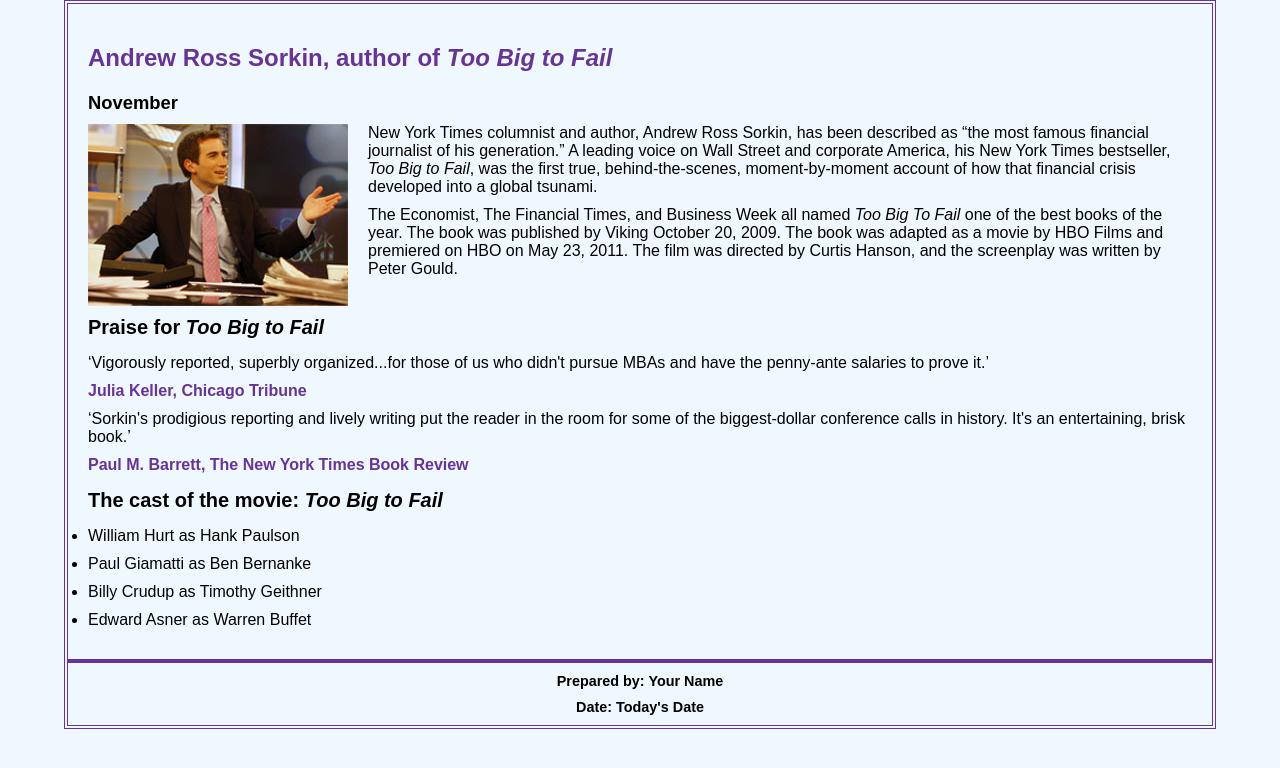
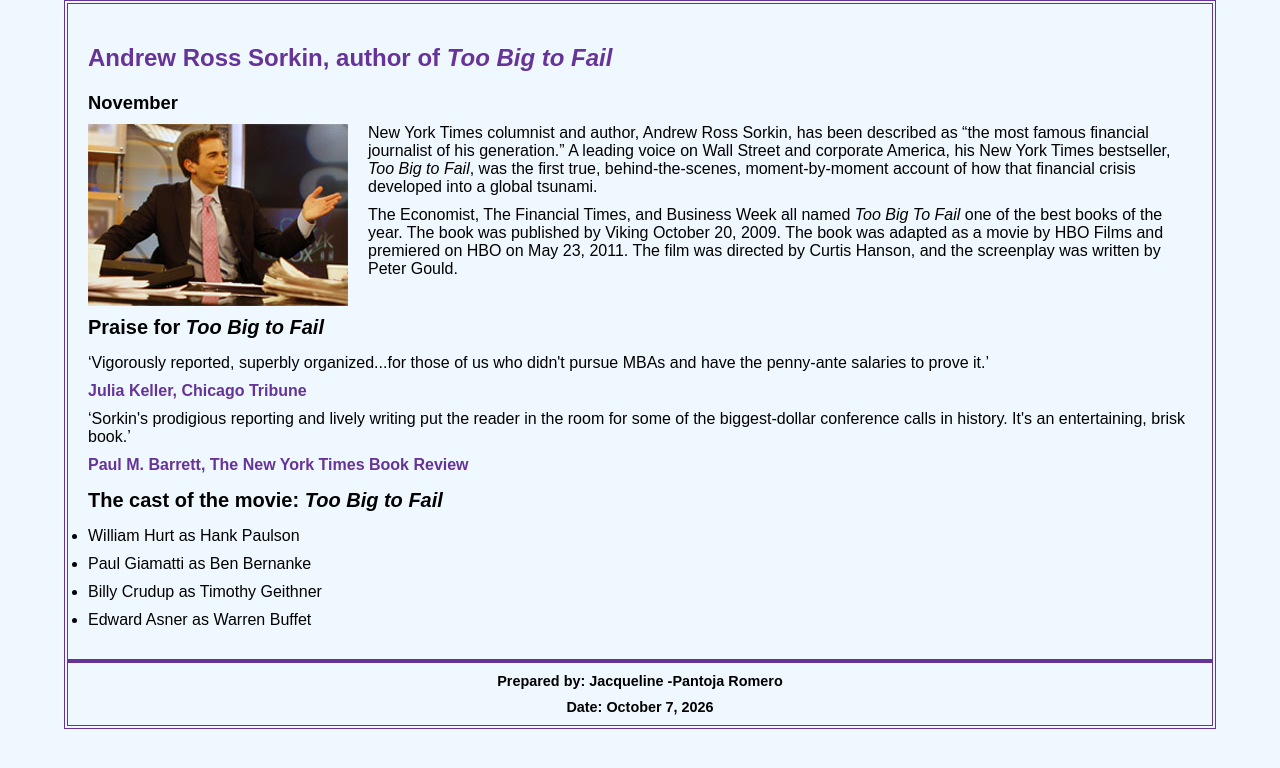
Before and after one commit to jackiepantoja78/short5-1, a plain HTML site: page index.html in a window 1280 px wide. Drawn offline with Linux system fonts and the light colour scheme; files that its build step writes are made by us from their sources; files whose address does not match are found by name.

Commit message:
Modify footer with updated author and date
Updated footer with my name and date.

```diff
--- a/index.html
+++ b/index.html
@@ -55,8 +55,8 @@
       </ul>
     </main>
     <footer>
-      <p>Prepared by: Your Name</p>
-      <p>Date: Today's Date</p>
+      <p>Prepared by: Jacqueline -Pantoja Romero</p>
+      <p>Date: October 7, 2026</p>
     </footer>
   </body>
 </html>
```
